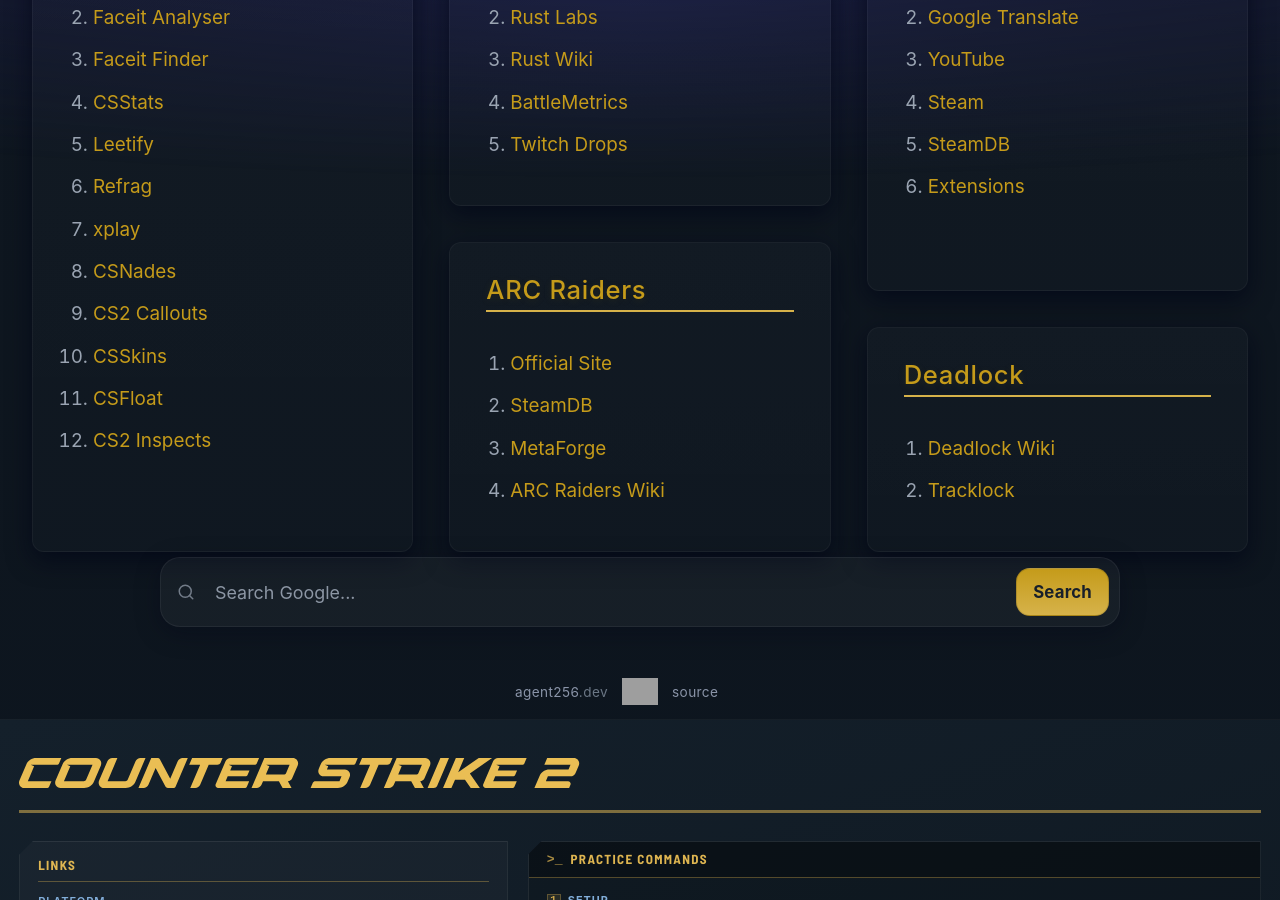
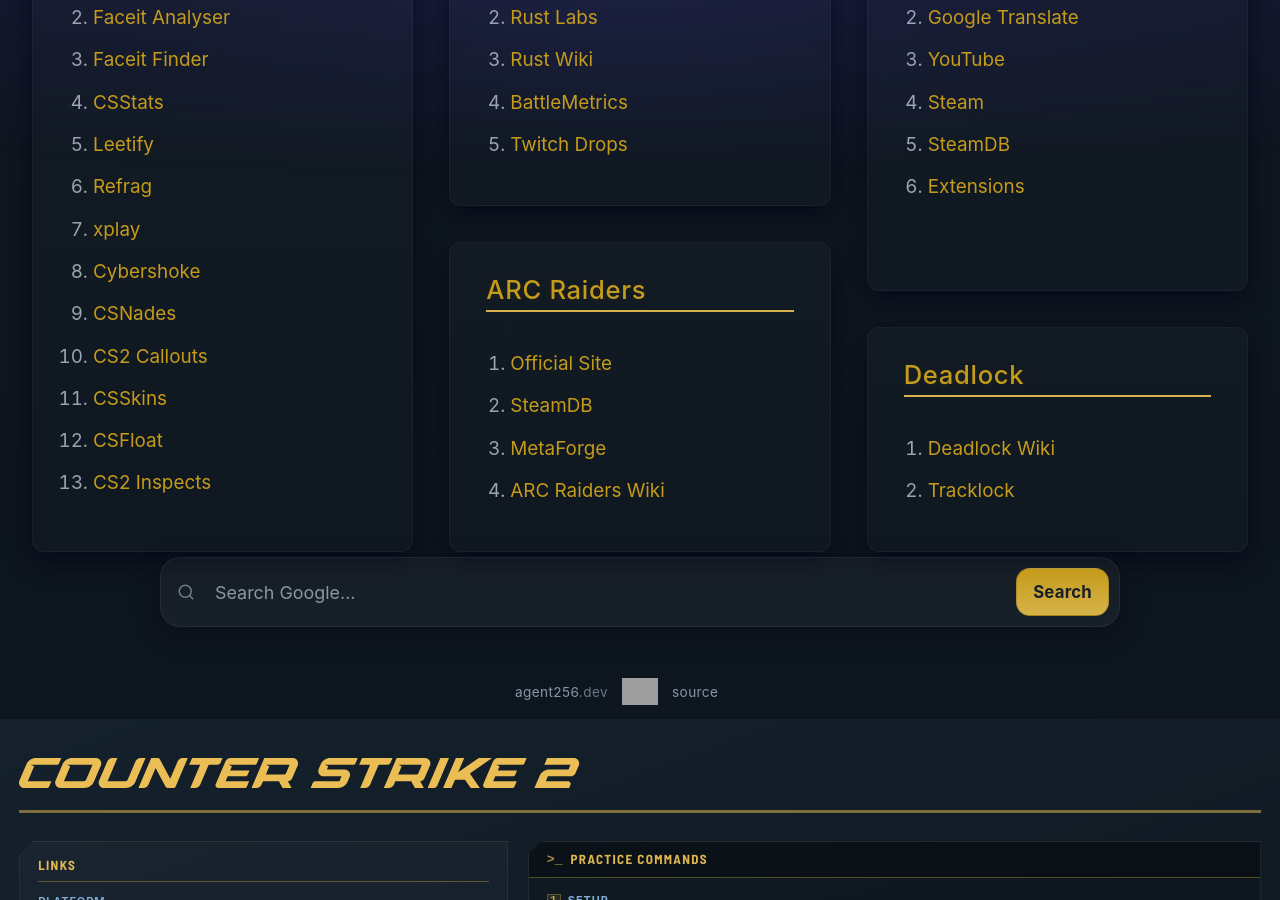
Before and after one commit to iv8512/blume.one, a Jekyll site: the page built from index.html, in a window 1280 px wide and 900 px high, scrolled down 266 px. Built offline with Jekyll 4.4.1, drawn with Linux system fonts in a browser that asks for light colours; grey boxes are pictures that could not be loaded.

Commit message:
CS2; Added Cybershoke link

```diff
--- a/_data/links.json
+++ b/_data/links.json
@@ -18,6 +18,7 @@
         { "name": "Leetify",           "url": "https://leetify.com/app",       "group": "Stats & Analysis" },
         { "name": "Refrag",            "url": "https://play.refrag.gg/",       "group": "Practice"         },
         { "name": "xplay",             "url": "https://xplay.gg/",             "group": "Practice"         },
+        { "name": "Cybershoke",        "url": "https://cybershoke.net/",       "group": "Practice"         },
         { "name": "CSNades",           "url": "https://csnades.gg/",           "group": "Practice"         },
         { "name": "CS2 Callouts",      "url": "https://cs2callouts.com/",      "group": "Practice"         },
         { "name": "CSSkins",           "url": "https://csgoskins.gg/",         "group": "Skins"            },
```
